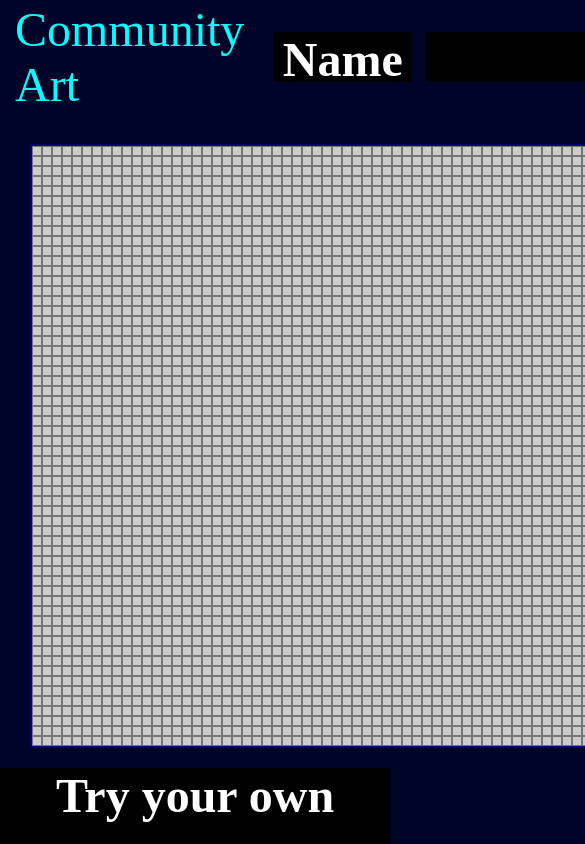
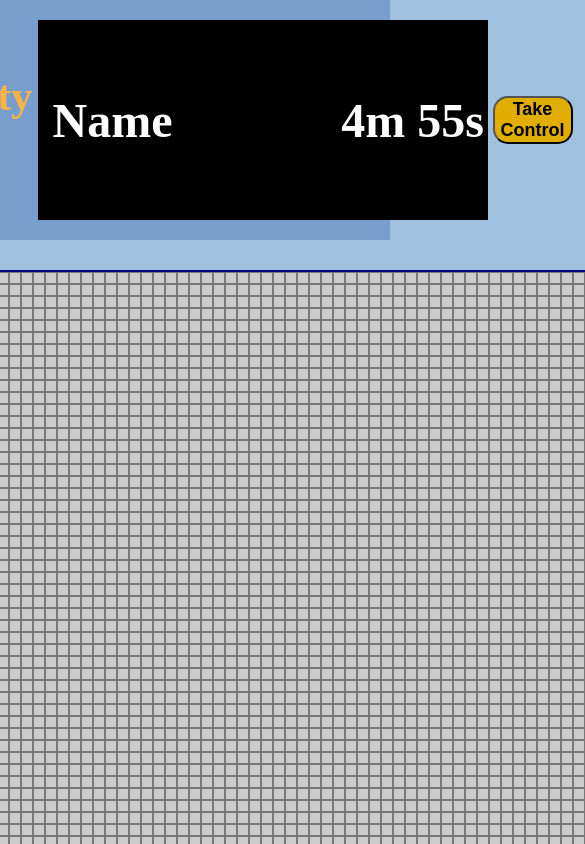
Before and after one commit to apmanager001/painting, a plain HTML site: page index.html in a window 390 px wide. Shown: the top 844 px of the page, 585 px wide, since content can reach past the window. Drawn offline with Linux system fonts and the light colour scheme.

Commit message:
changed sizing, colors

```diff
--- a/css/style.css
+++ b/css/style.css
@@ -2,68 +2,147 @@ body{
     margin: 0;
     padding: 0;
     border: 0;
-    background-color: #000328;
+    background-color: #9fc0de;
 }
+
+/*
+colors
+light blue #9fc0de
+light orange #ffB347
+blue #779ecc
+*/
 /* The top head of the page*/
 .container-header {
     margin: 0;
-    background-color: #000328;
-    height: 84px;
-    display: flex;
-    padding: 15px;
+    background-color: #779ecc;
+
 }
-.center {
-    display: flex;
-    align-items:center;
-    justify-content: center;
-}
-.right {
+.header{
   display: flex;
   align-items:center;
-  justify-content: right;
+  justify-content: center;
+  padding: 15px;
 }
+
 .title{
     display: flex;
     align-items:center;
     justify-content: center;
-    color:aqua;
-    font-size: 48px;
-    text-align: justify;
-    padding-right: 30px;
+    color:#ffB347;
+    font-size: 42px;
+    font-weight: 600;
+    padding: 5px;
 
 }
 .mid-header{
-    padding: 15px;
+  display: flex;
+  align-items:center;
+  justify-content: center;
+  padding: 5px;
 }
 .name{
-    height:50px;
+  display: flex;
+  align-items:center;
+  justify-content: center;
+    min-height:55px;
     width: 150px;
     background-color: black;
     color: white;
     font-weight: 600;
-    margin-right: 15px;
+
     text-align: center;
     font-size: 48px;
 }
 .moves{
-    height:50px;
-    width: 350px;
+  display: flex;
+  align-items:center;
+  justify-content: center;
+  min-height:55px;
+  min-width: 350px;
     background-color: black;
     color: white;
     font-weight: 600;
-    margin-right: 15px;
+
     text-align: center;
     font-size: 48px;
 }
+
 .clock {
-    height:50px;
-    width: 275px;
+  display: flex;
+  align-items:center;
+  justify-content: center;
+    min-height:55px;
+    min-width: 180px;
     background-color: black;
     color: white;
     font-weight: 600;
     font-size: 48px;
     text-align: center;
-    margin-right: 15px;
+
+}
+/*Under 1200px*/
+@media (max-width: 1200px) {
+  .title{
+      display: flex;
+      align-items:center;
+      justify-content: center;
+      text-align: center;
+      min-height:55px;
+      min-width: 215px;
+      max-width: 110px;
+      min-height: 200px;
+      color:#ffB347;
+      font-size: 42px;
+      font-weight: 600;
+      padding: 5px;
+
+  }
+  .name{
+    display: flex;
+    align-items:center;
+    justify-content: center;
+    min-height:55px;
+    min-width: 150px;
+    max-width: 110px;
+    min-height: 200px;
+      background-color: black;
+      color: white;
+      font-weight: 600;
+
+      text-align: center;
+      font-size: 48px;
+  }
+  .moves{
+    display: flex;
+    align-items:center;
+    justify-content: center;
+    min-height:55px;
+    min-width: 150px;
+    max-width: 110px;
+    min-height: 200px;
+      background-color: black;
+      color: white;
+      font-weight: 600;
+      text-align: center;
+      font-size: 48px;
+  }
+  .clock {
+    display: flex;
+    align-items:center;
+    justify-content: center;
+    min-height:55px;
+    min-width: 150px;
+    max-width: 110px;
+    min-height: 200px;
+      background-color: black;
+      color: white;
+      font-weight: 600;
+      font-size: 48px;
+      text-align: center;
+
+  }
+
+
 }
 /*Modal*/
 #openModal{
@@ -128,10 +207,12 @@ body{
 .rules {
   display: none;
   background-color: white;
+  color: black;
+  font-size: 24px;
   padding: 20px;
   position: absolute;
   top: 40%;
-  left: 35%;
+  left: 40%;
   width: 25%;
   z-index: 1;
 }
@@ -139,20 +220,22 @@ body{
 #rules-link {
     position: relative;
     color: white;
-    font-size: 48px;
+    font-size: 24px;
     font-weight: 600;
     text-decoration: none;
     }
-/* the part of the page that is used, staging and shapes*/
+/* the part of the page that is used, staging and colors*/
 .container{
-    padding: 30px 0 0 30px;
+    padding: 30px 0 30px 0;
     display: flex;
-    margin-bottom: 5%;
+    align-items:center;
+    justify-content: center;
+
 }
 .grid {
   display: grid;
-  grid-template-columns: repeat(135, 1fr); /* Adjust the number of columns here */
-  grid-template-rows: repeat(60, 1fr); /* Adjust the number of rows here */
+  grid-template-columns: repeat(85, 1fr); /* Adjust the number of columns here */
+  grid-template-rows: repeat(65, 1fr); /* Adjust the number of rows here */
   gap: 0px; /* Adjust the gap between squares here */
   background-color: navy;
   padding: 2px;
@@ -161,8 +244,8 @@ body{
 .square {
   background-color: #ccc;
   border: 1px solid #777;
-  height: 8px;
-  width: 8px;
+  height: 10px;
+  width: 10px;
 }
 .color1 {
   background-color: #ff0000;
--- a/index.html
+++ b/index.html
@@ -19,10 +19,11 @@
 <body>
 
 <div class="container-header">
+  <div class="header">
     <div class="title">
         Community Art
     </div>
-    <div class="center">
+
     <div class="name">
         Name
     </div>
@@ -33,9 +34,7 @@
 
         </div>
     <div class="mid-header">
-
-    <button id="openModal">Take The Reigns</button>
-
+    <button id="openModal">Take Control</button>
         <div id="myModal" class="modal">
           <div class="modal-content">
             <span class="close">&times;</span>
@@ -47,9 +46,17 @@
             </form>
           </div>
         </div>
-    </div>
+
+
   </div>
-  <div class="right">
+ </div>
+</div>
+<div class="container">
+  <div class="grid" id="grid"></div>
+</div>
+
+<div class="footer">
+  <a href="individual.html">Try your own</a>
   <a href="" id="rules-link">Rules</a>
     <div class="rules">
       <h2>Rules</h2>
@@ -60,15 +67,6 @@
 
       </ol>
     </div>
-  </div>
-</div>
-
-<div class="container">
-  <div class="grid" id="grid"></div>
-</div>
-
-<div class="footer">
-  <a href="individual.html">Try your own</a>
 </div>
 
 <script src="js/index.js">
--- a/js/index.js
+++ b/js/index.js
@@ -24,9 +24,9 @@ var clickedSquares = new Set();
 // set how many moves can be made
 const moves = 20
 // set grid number of Rows
-const totalRows = 135
+const totalRows = 85
 //set grid number of Columns
-const totalColumns = 60
+const totalColumns = 65
 
 function changeColor(event) {
   const square = event.target;
```
